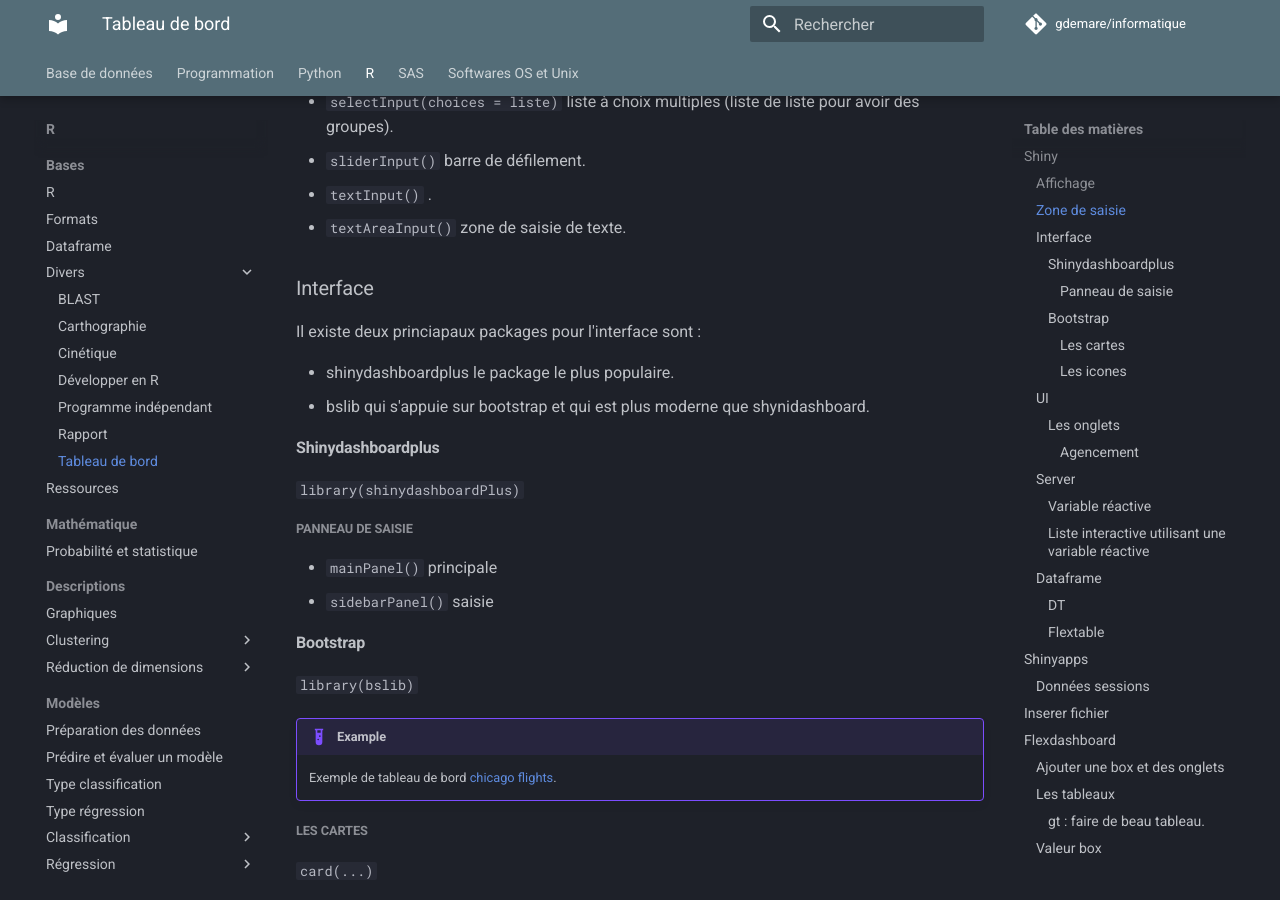
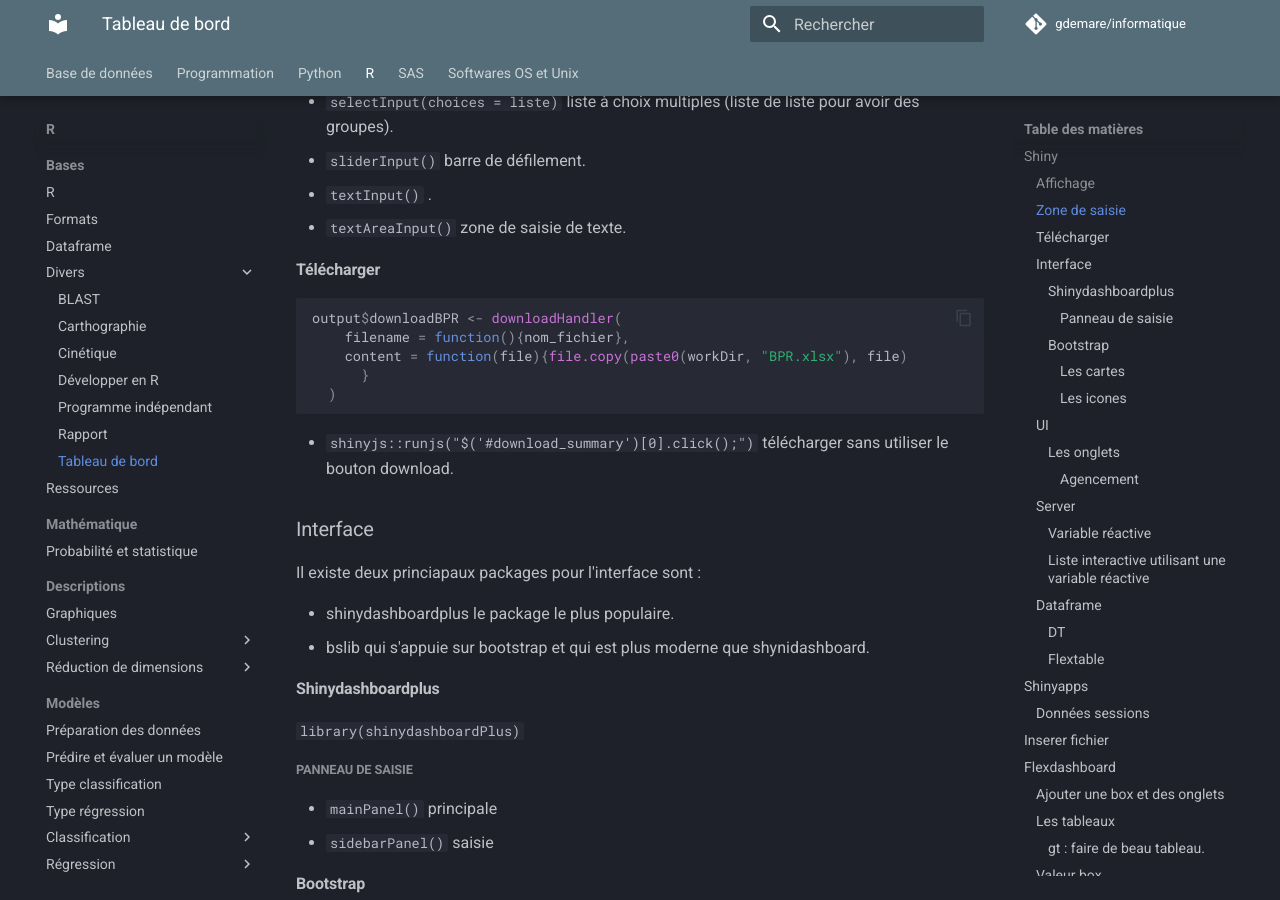
Before and after one commit to gdemare/Informatique, an MkDocs documentation site: the page built from docs/r/tableau-de-bord_r.md, in a window 1280 px wide and 900 px high, scrolled down 1548 px. Built offline with MkDocs 1.6.1 and Material for MkDocs 9.7.7, drawn with Linux system fonts in a browser that asks for light colours; comment, search, counter and statistics services are not loaded.

Commit message:
Update tableau-de-bord_r.md

````diff
--- a/docs/r/tableau-de-bord_r.md
+++ b/docs/r/tableau-de-bord_r.md
@@ -57,6 +57,18 @@ Les méthodes :
 * `sliderInput()` barre de défilement.
 * `textInput()` .
 * `textAreaInput()` zone de saisie de texte.
+
+#### Télécharger
+
+``` R
+output$downloadBPR <- downloadHandler(
+    filename = function(){nom_fichier},
+    content = function(file){file.copy(paste0(workDir, "BPR.xlsx"), file)
+      }
+  )
+```
+
+* `shinyjs::runjs("$('#download_summary')[0].click();") ` télécharger sans utiliser le bouton download.
 
 ### Interface
 
````
